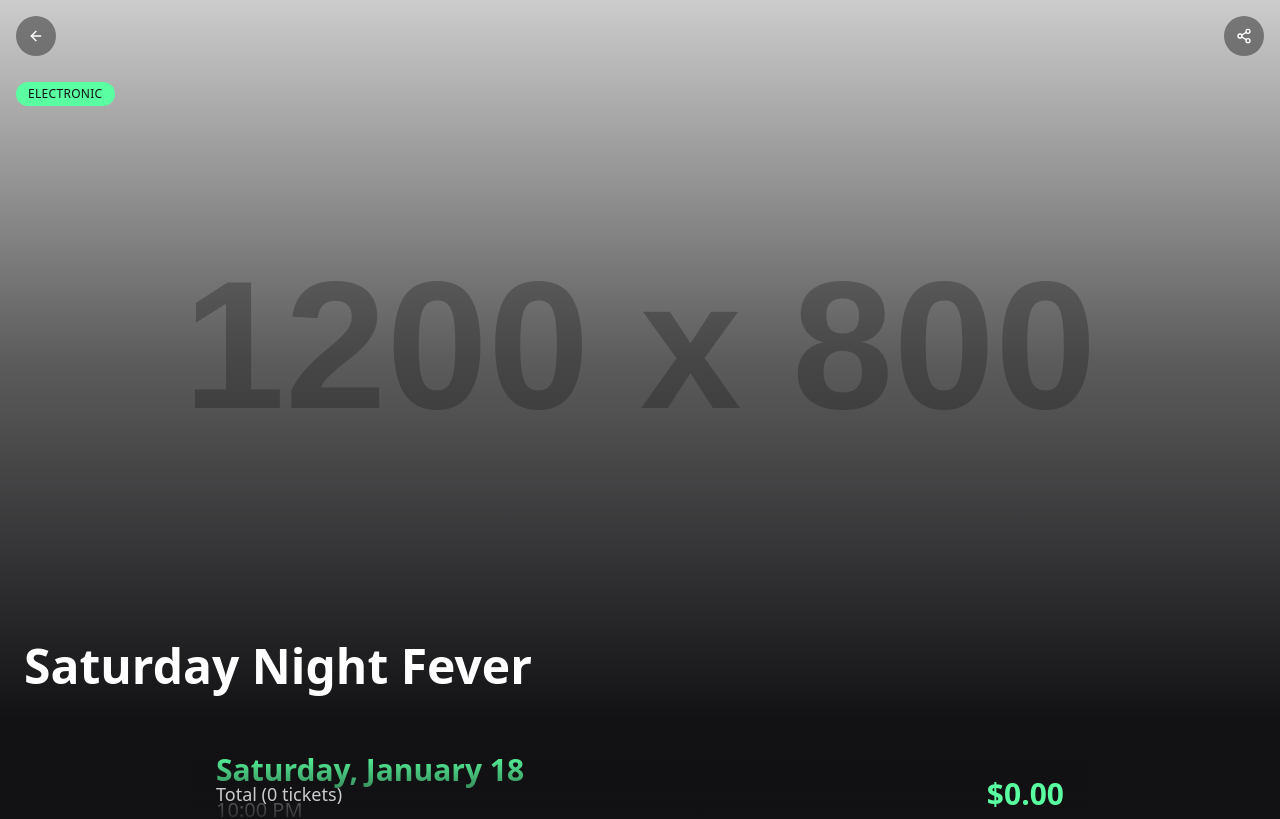
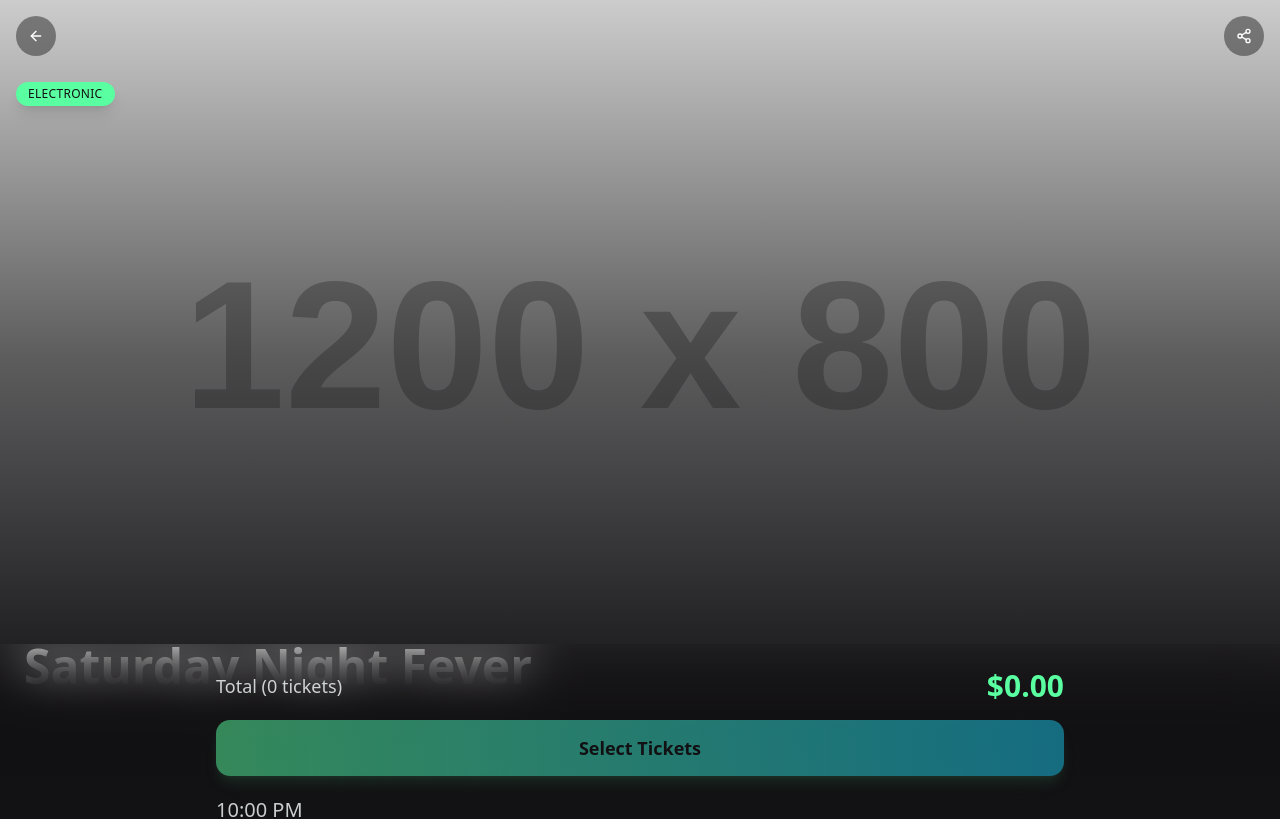
Before and after one commit to Tracka748/rtnyfinalpwa, a Next.js app: page /events/1 in a window 1280 px wide. Shown: the top 819 px of the page. Built offline with nearby package versions, Linux system fonts and the light colour scheme.

Commit message:
feat(events): Session 4 prep - TicketSelector + PurchaseSummary scaffolds

```diff
--- a/components/custom/events/event-detail.tsx
+++ b/components/custom/events/event-detail.tsx
@@ -1,9 +1,12 @@
+// components/custom/events/event-detail.tsx
 "use client"
 
 import { useState } from "react"
 import { format } from "date-fns"
-import { ArrowLeft, Share2, MapPin, Minus, Plus } from "lucide-react"
+import { ArrowLeft, Share2, MapPin } from "lucide-react"
 import { Button } from "@/components/ui/button"
+import { TicketSelector } from "./ticket-selector"
+import { PurchaseSummary } from "./purchase-summary"
 import type { EventWithTickets } from "@/types/event"
 
 interface EventDetailProps {
@@ -48,7 +51,7 @@ export function EventDetail({ event, onPurchase, onBack }: EventDetailProps) {
   const isCancelled = event.status === "cancelled"
 
   return (
-    <div className="min-h-screen bg-[#121113] text-[#F9FDFF]">
+    <div className="min-h-screen bg-[#121113] text-[#F9FDFF] pb-32">
       {/* Hero Section */}
       <div className="relative w-full aspect-[4/5] md:aspect-[16/9]">
         {/* Navigation Buttons */}
@@ -57,22 +60,22 @@ export function EventDetail({ event, onPurchase, onBack }: EventDetailProps) {
             variant="ghost"
             size="icon"
             onClick={onBack}
-            className="h-10 w-10 rounded-full bg-black/40 backdrop-blur-md hover:bg-black/60 transition-all duration-300"
+            className="h-10 w-10 rounded-full bg-black/40 backdrop-blur-md hover:bg-black/60 active:scale-95 transition-all duration-300"
           >
             <ArrowLeft className="h-5 w-5 text-white" />
           </Button>
           <Button
             variant="ghost"
             size="icon"
-            className="h-10 w-10 rounded-full bg-black/40 backdrop-blur-md hover:bg-black/60 transition-all duration-300"
+            className="h-10 w-10 rounded-full bg-black/40 backdrop-blur-md hover:bg-black/60 active:scale-95 transition-all duration-300"
           >
             <Share2 className="h-5 w-5 text-white" />
           </Button>
         </div>
 
         {/* Category Badge */}
-        <div className="absolute top-20 left-4 z-20">
-          <span className="inline-block px-3 py-1 text-xs font-medium tracking-wide uppercase bg-[#59FFA0] text-[#121113] rounded-full font-[family-name:var(--font-montserrat)]">
+        <div className="absolute top-20 left-4 z-20 animate-in fade-in slide-in-from-left duration-500">
+          <span className="inline-block px-3 py-1 text-xs font-medium tracking-wide uppercase bg-[#59FFA0] text-[#121113] rounded-full font-[family-name:var(--font-montserrat)] shadow-lg">
             {event.category}
           </span>
         </div>
@@ -88,7 +91,7 @@ export function EventDetail({ event, onPurchase, onBack }: EventDetailProps) {
         <div className="absolute inset-0 bg-gradient-to-t from-[#121113] via-[#121113]/60 to-transparent" />
 
         {/* Event Title */}
-        <div className="absolute bottom-6 left-6 right-6 z-10">
+        <div className="absolute bottom-6 left-6 right-6 z-10 animate-in fade-in slide-in-from-bottom duration-700">
           <h1 className="text-4xl md:text-5xl font-bold text-white font-[family-name:var(--font-rokkitt)] leading-tight">
             {event.name}
           </h1>
@@ -98,7 +101,7 @@ export function EventDetail({ event, onPurchase, onBack }: EventDetailProps) {
       {/* Content Section */}
       <div className="max-w-4xl mx-auto px-6 py-8 space-y-8">
         {/* Date & Time */}
-        <div className="space-y-2">
+        <div className="space-y-2 animate-in fade-in slide-in-from-bottom duration-500 delay-100">
           <div className="text-3xl font-bold text-[#59FFA0] font-[family-name:var(--font-playfair)]">
             {format(eventDate, "EEEE, MMMM d")}
           </div>
@@ -108,27 +111,33 @@ export function EventDetail({ event, onPurchase, onBack }: EventDetailProps) {
         </div>
 
         {/* Venue */}
-        <div className="flex items-start gap-3">
+        <div className="flex items-start gap-3 animate-in fade-in slide-in-from-bottom duration-500 delay-200">
           <MapPin className="h-5 w-5 text-[#1AC8ED] mt-1 flex-shrink-0" />
           <div>
             <div className="text-lg font-semibold text-[#F9FDFF] font-[family-name:var(--font-rubik)]">
               {event.venue_name}
             </div>
-            <div className="text-sm text-[#F9FDFF]/60 font-[family-name:var(--font-rubik)]">{event.venue_address}</div>
+            <div className="text-sm text-[#F9FDFF]/60 font-[family-name:var(--font-rubik)]">
+              {event.venue_address}
+            </div>
           </div>
         </div>
 
         {/* Description */}
-        <div className="space-y-2">
+        <div className="space-y-2 animate-in fade-in slide-in-from-bottom duration-500 delay-300">
           <h2 className="text-xl font-semibold text-[#F9FDFF] font-[family-name:var(--font-playfair)]">
             About This Event
           </h2>
-          <p className="text-[#F9FDFF]/80 leading-relaxed font-[family-name:var(--font-rubik)]">{event.description}</p>
+          <p className="text-[#F9FDFF]/80 leading-relaxed font-[family-name:var(--font-rubik)]">
+            {event.description}
+          </p>
         </div>
 
         {/* Price Range */}
-        <div className="flex items-baseline gap-2">
-          <span className="text-sm text-[#F9FDFF]/60 font-[family-name:var(--font-rubik)]">Price Range:</span>
+        <div className="flex items-baseline gap-2 animate-in fade-in slide-in-from-bottom duration-500 delay-400">
+          <span className="text-sm text-[#F9FDFF]/60 font-[family-name:var(--font-rubik)]">
+            Price Range:
+          </span>
           <span className="text-2xl font-bold text-[#59FFA0] font-[family-name:var(--font-playfair)]">
             ${event.min_price} - ${event.max_price}
           </span>
@@ -136,7 +145,7 @@ export function EventDetail({ event, onPurchase, onBack }: EventDetailProps) {
 
         {/* Status Messages */}
         {isCancelled && (
-          <div className="p-4 rounded-lg bg-red-500/10 border border-red-500/20">
+          <div className="p-4 rounded-lg bg-red-500/10 border border-red-500/20 animate-in fade-in slide-in-from-bottom duration-500 delay-500">
             <p className="text-red-400 font-semibold font-[family-name:var(--font-rubik)]">
               This event has been cancelled.
             </p>
@@ -144,106 +153,33 @@ export function EventDetail({ event, onPurchase, onBack }: EventDetailProps) {
         )}
 
         {isSoldOut && !isCancelled && (
-          <div className="p-4 rounded-lg bg-yellow-500/10 border border-yellow-500/20">
+          <div className="p-4 rounded-lg bg-yellow-500/10 border border-yellow-500/20 animate-in fade-in slide-in-from-bottom duration-500 delay-500">
             <p className="text-yellow-400 font-semibold font-[family-name:var(--font-rubik)]">
               This event is sold out.
             </p>
           </div>
         )}
 
-        {/* Ticket Selection */}
+        {/* Ticket Selection - Now using extracted component */}
         {!isCancelled && !isSoldOut && (
-          <div className="space-y-4">
-            <h2 className="text-xl font-semibold text-[#F9FDFF] font-[family-name:var(--font-playfair)]">
-              Select Tickets
-            </h2>
-            <div className="space-y-3">
-              {event.ticketTypes.map((ticket) => {
-                const isTicketSoldOut = ticket.remaining === 0
-                const quantity = quantities[ticket.id] || 0
-
-                return (
-                  <div
-                    key={ticket.id}
-                    className={`p-4 rounded-xl border transition-all duration-300 ${
-                      isTicketSoldOut
-                        ? "bg-[#1A1A1A]/40 border-[#2A2A2A] opacity-50"
-                        : "bg-[#1A1A1A]/60 border-[#2A2A2A] hover:border-[#59FFA0]/30 backdrop-blur-sm"
-                    }`}
-                  >
-                    <div className="flex items-center justify-between gap-4">
-                      <div className="flex-1">
-                        <div className="text-lg font-semibold text-[#F9FDFF] font-[family-name:var(--font-rubik)]">
-                          {ticket.name}
-                        </div>
-                        <div className="text-sm text-[#F9FDFF]/60 font-[family-name:var(--font-rubik)]">
-                          {isTicketSoldOut ? "Sold Out" : `${ticket.remaining} available`}
-                        </div>
-                      </div>
-                      <div className="flex items-center gap-4">
-                        <div className="text-xl font-bold text-[#59FFA0] font-[family-name:var(--font-playfair)]">
-                          ${ticket.price}
-                        </div>
-                        {!isTicketSoldOut && (
-                          <div className="flex items-center gap-2">
-                            <Button
-                              variant="outline"
-                              size="icon"
-                              onClick={() => updateQuantity(ticket.id, -1)}
-                              disabled={quantity === 0}
-                              className="h-8 w-8 rounded-full border-[#59FFA0]/30 hover:bg-[#59FFA0]/10 hover:border-[#59FFA0] disabled:opacity-30"
-                            >
-                              <Minus className="h-4 w-4 text-[#59FFA0]" />
-                            </Button>
-                            <span className="w-8 text-center text-lg font-semibold text-[#F9FDFF] font-[family-name:var(--font-rubik)]">
-                              {quantity}
-                            </span>
-                            <Button
-                              variant="outline"
-                              size="icon"
-                              onClick={() => updateQuantity(ticket.id, 1)}
-                              disabled={quantity >= ticket.remaining}
-                              className="h-8 w-8 rounded-full border-[#59FFA0]/30 hover:bg-[#59FFA0]/10 hover:border-[#59FFA0] disabled:opacity-30"
-                            >
-                              <Plus className="h-4 w-4 text-[#59FFA0]" />
-                            </Button>
-                          </div>
-                        )}
-                      </div>
-                    </div>
-                  </div>
-                )
-              })}
-            </div>
-          </div>
-        )}
-
-        {/* Purchase Section */}
-        {!isCancelled && !isSoldOut && (
-          <div className="sticky bottom-0 -mx-6 px-6 py-6 bg-gradient-to-t from-[#121113] via-[#121113] to-transparent">
-            <div className="max-w-4xl mx-auto space-y-4">
-              {/* Total */}
-              <div className="flex items-center justify-between">
-                <span className="text-lg text-[#F9FDFF]/80 font-[family-name:var(--font-rubik)]">
-                  Total ({totalQuantity} {totalQuantity === 1 ? "ticket" : "tickets"})
-                </span>
-                <span className="text-3xl font-bold text-[#59FFA0] font-[family-name:var(--font-playfair)]">
-                  ${totalPrice.toFixed(2)}
-                </span>
-              </div>
-
-              {/* Purchase Button */}
-              <Button
-                onClick={handlePurchase}
-                disabled={totalQuantity === 0}
-                className="w-full h-14 text-lg font-semibold rounded-xl bg-gradient-to-r from-[#59FFA0] to-[#1AC8ED] hover:from-[#4DE690] hover:to-[#0AB8DD] text-[#121113] disabled:opacity-50 disabled:cursor-not-allowed transition-all duration-300 font-[family-name:var(--font-rubik)]"
-              >
-                Purchase Tickets
-              </Button>
-            </div>
+          <div className="animate-in fade-in slide-in-from-bottom duration-500 delay-600">
+            <TicketSelector
+              ticketTypes={event.ticketTypes}
+              quantities={quantities}
+              onQuantityChange={updateQuantity}
+            />
           </div>
         )}
       </div>
+
+      {/* Purchase Summary - Now using extracted component */}
+      {!isCancelled && !isSoldOut && (
+        <PurchaseSummary
+          totalQuantity={totalQuantity}
+          totalPrice={totalPrice}
+          onPurchase={handlePurchase}
+        />
+      )}
     </div>
   )
 }
--- /dev/null
+++ b/components/custom/events/purchase-summary.tsx
@@ -0,0 +1,57 @@
+// components/custom/events/purchase-summary.tsx
+"use client"
+
+import { Button } from "@/components/ui/button"
+
+interface PurchaseSummaryProps {
+  totalQuantity: number
+  totalPrice: number
+  onPurchase: () => void
+  disabled?: boolean
+}
+
+export function PurchaseSummary({
+  totalQuantity,
+  totalPrice,
+  onPurchase,
+  disabled = false,
+}: PurchaseSummaryProps) {
+  return (
+    <div className="fixed bottom-0 left-0 right-0 z-50 animate-in slide-in-from-bottom duration-300">
+      {/* Backdrop blur effect */}
+      <div className="absolute inset-0 bg-gradient-to-t from-[#121113] via-[#121113]/95 to-transparent backdrop-blur-xl" />
+
+      {/* Content */}
+      <div className="relative max-w-4xl mx-auto px-6 py-6 space-y-4">
+        {/* Total */}
+        <div className="flex items-center justify-between">
+          <span className="text-lg text-[#F9FDFF]/80 font-[family-name:var(--font-rubik)]">
+            Total ({totalQuantity} {totalQuantity === 1 ? "ticket" : "tickets"})
+          </span>
+          <span className="text-3xl font-bold text-[#59FFA0] font-[family-name:var(--font-playfair)] tabular-nums">
+            ${totalPrice.toFixed(2)}
+          </span>
+        </div>
+
+        {/* Purchase Button */}
+        <Button
+          onClick={onPurchase}
+          disabled={disabled || totalQuantity === 0}
+          className="
+            w-full h-14 text-lg font-semibold rounded-xl
+            bg-gradient-to-r from-[#59FFA0] to-[#1AC8ED]
+            hover:from-[#4DE690] hover:to-[#0AB8DD]
+            active:scale-95
+            text-[#121113]
+            disabled:opacity-50 disabled:cursor-not-allowed
+            transition-all duration-300
+            font-[family-name:var(--font-rubik)]
+            shadow-lg shadow-[#59FFA0]/20 hover:shadow-xl hover:shadow-[#59FFA0]/30
+          "
+        >
+          {totalQuantity === 0 ? "Select Tickets" : "Purchase Tickets"}
+        </Button>
+      </div>
+    </div>
+  )
+}
--- /dev/null
+++ b/components/custom/events/ticket-selector.tsx
@@ -0,0 +1,95 @@
+// components/custom/events/ticket-selector.tsx
+"use client"
+
+import { useState } from "react"
+import { Minus, Plus } from "lucide-react"
+import { Button } from "@/components/ui/button"
+
+interface TicketType {
+  id: string
+  name: string
+  price: number
+  quantity: number
+  remaining: number
+}
+
+interface TicketSelectorProps {
+  ticketTypes: TicketType[]
+  quantities: Record<string, number>
+  onQuantityChange: (ticketId: string, delta: number) => void
+}
+
+export function TicketSelector({
+  ticketTypes,
+  quantities,
+  onQuantityChange,
+}: TicketSelectorProps) {
+  return (
+    <div className="space-y-4">
+      <h2 className="text-xl font-semibold text-[#F9FDFF] font-[family-name:var(--font-playfair)]">
+        Select Tickets
+      </h2>
+      <div className="space-y-3">
+        {ticketTypes.map((ticket) => {
+          const isTicketSoldOut = ticket.remaining === 0
+          const quantity = quantities[ticket.id] || 0
+
+          return (
+            <div
+              key={ticket.id}
+              className={`
+                group p-4 rounded-xl border transition-all duration-300
+                ${
+                  isTicketSoldOut
+                    ? "bg-[#1A1A1A]/40 border-[#2A2A2A] opacity-50"
+                    : "bg-[#1A1A1A]/60 border-[#2A2A2A] hover:border-[#59FFA0]/30 backdrop-blur-sm hover:shadow-lg hover:shadow-[#59FFA0]/5"
+                }
+              `}
+            >
+              <div className="flex items-center justify-between gap-4">
+                <div className="flex-1">
+                  <div className="text-lg font-semibold text-[#F9FDFF] font-[family-name:var(--font-rubik)] transition-colors duration-300 group-hover:text-[#59FFA0]">
+                    {ticket.name}
+                  </div>
+                  <div className="text-sm text-[#F9FDFF]/60 font-[family-name:var(--font-rubik)]">
+                    {isTicketSoldOut ? "Sold Out" : `${ticket.remaining} available`}
+                  </div>
+                </div>
+                <div className="flex items-center gap-4">
+                  <div className="text-xl font-bold text-[#59FFA0] font-[family-name:var(--font-playfair)]">
+                    ${ticket.price}
+                  </div>
+                  {!isTicketSoldOut && (
+                    <div className="flex items-center gap-2">
+                      <Button
+                        variant="outline"
+                        size="icon"
+                        onClick={() => onQuantityChange(ticket.id, -1)}
+                        disabled={quantity === 0}
+                        className="h-8 w-8 rounded-full border-[#59FFA0]/30 hover:bg-[#59FFA0]/10 hover:border-[#59FFA0] hover:scale-110 disabled:opacity-30 disabled:hover:scale-100 transition-all duration-200"
+                      >
+                        <Minus className="h-4 w-4 text-[#59FFA0]" />
+                      </Button>
+                      <span className="w-8 text-center text-lg font-semibold text-[#F9FDFF] font-[family-name:var(--font-rubik)] tabular-nums">
+                        {quantity}
+                      </span>
+                      <Button
+                        variant="outline"
+                        size="icon"
+                        onClick={() => onQuantityChange(ticket.id, 1)}
+                        disabled={quantity >= ticket.remaining}
+                        className="h-8 w-8 rounded-full border-[#59FFA0]/30 hover:bg-[#59FFA0]/10 hover:border-[#59FFA0] hover:scale-110 disabled:opacity-30 disabled:hover:scale-100 transition-all duration-200"
+                      >
+                        <Plus className="h-4 w-4 text-[#59FFA0]" />
+                      </Button>
+                    </div>
+                  )}
+                </div>
+              </div>
+            </div>
+          )
+        })}
+      </div>
+    </div>
+  )
+}
```
